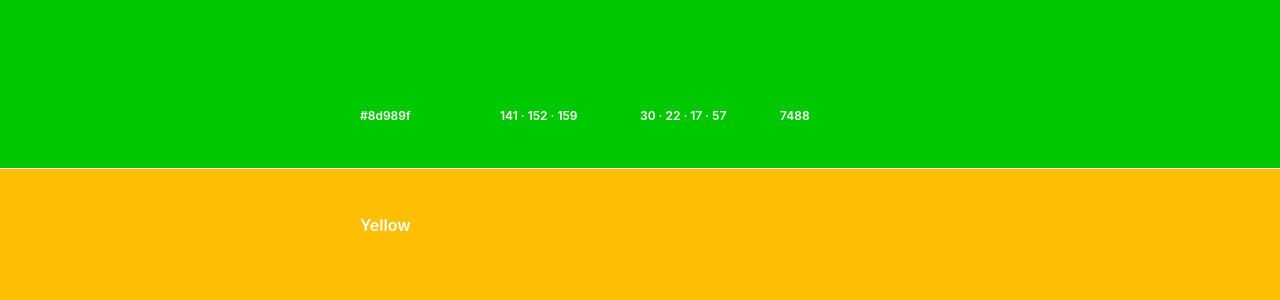
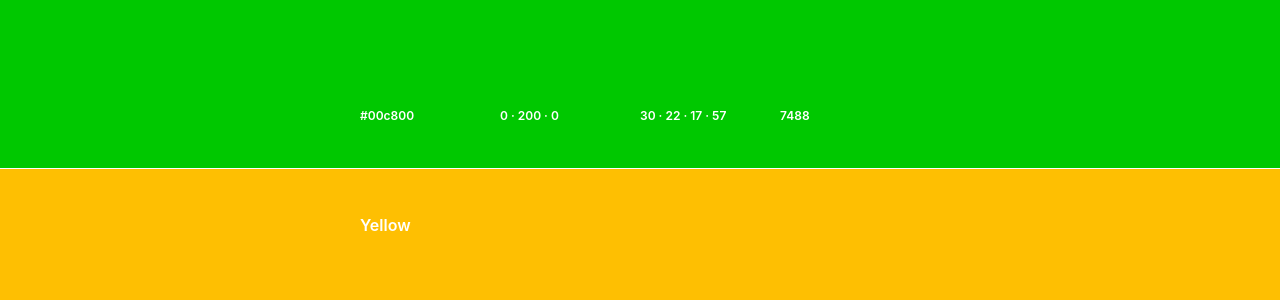
Before and after one commit to wireapp/brand, a Jekyll site: the page built from color/index.html, in a window 1280 px wide and 900 px high, scrolled down 967 px. Shown: the part 152-452 px from the top of the window. Built offline with Jekyll 4.4.1, drawn with Linux system fonts in a browser that asks for light colours; comment, search, counter and statistics services are not loaded.

Commit message:
Fixed green

```diff
--- a/color/index.html
+++ b/color/index.html
@@ -29,8 +29,8 @@ weight: 3
 <div class="color green wide">
   <div class="values">
     <span>Green</span>
-    <span>#8d989f</span>
-    <span>141 &middot; 152 &middot; 159</span>
+    <span>#00c800</span>
+    <span>0 &middot; 200 &middot; 0</span>
     <span>30 &middot; 22 &middot; 17 &middot; 57</span>
     <span>7488</span>
   </div>
```
